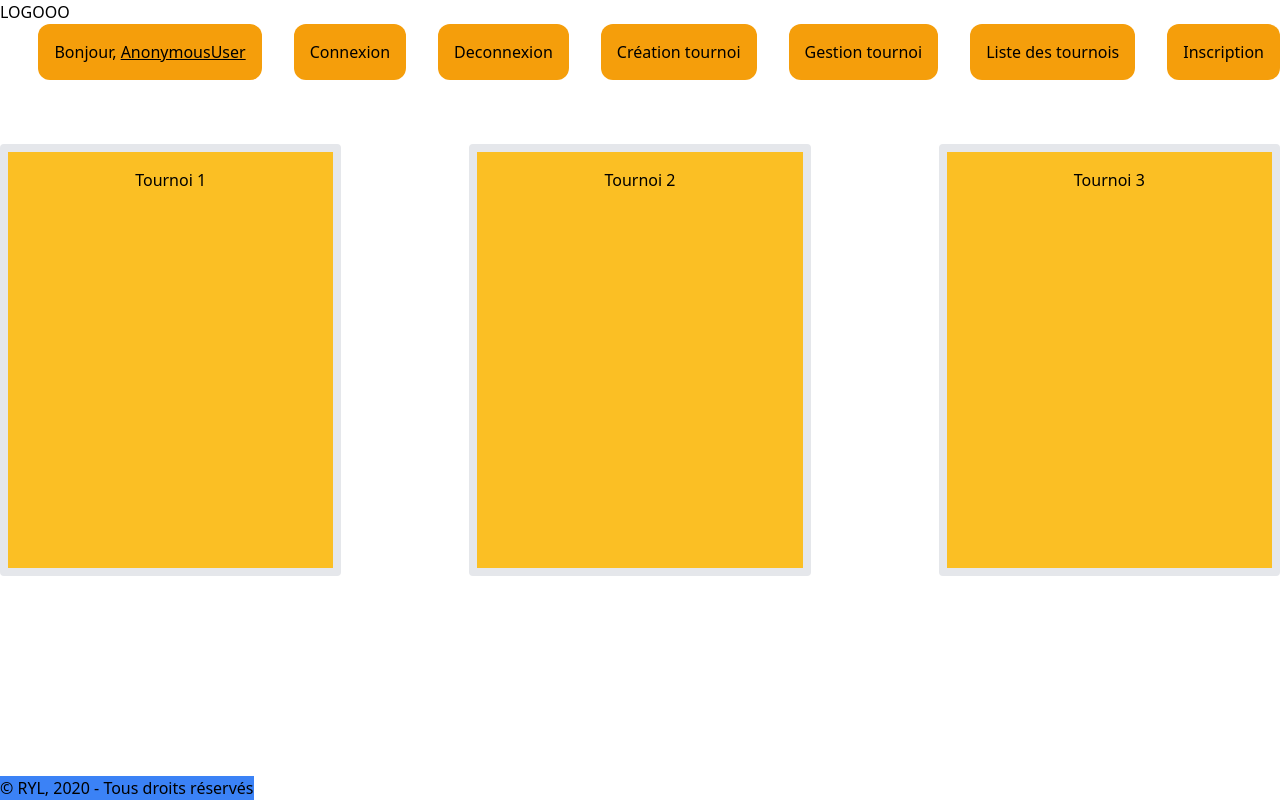
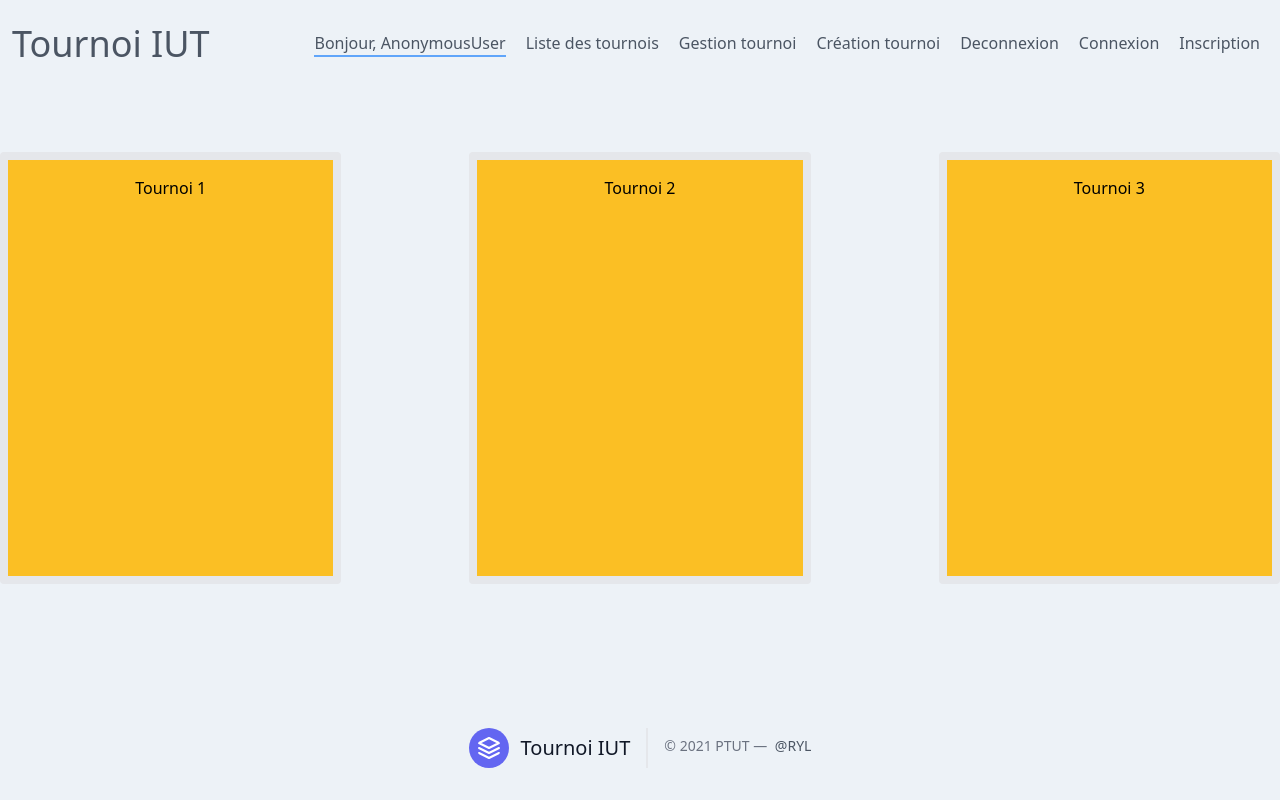
Before and after one commit to LouisHNX/PTUT-2020, a Django app: page / in a window 1280 px wide. Run offline with Django 3.2, Linux system fonts and the light colour scheme.

Commit message:
Header/Footer Propre
Ajout header footer dans connexion/inscription

```diff
--- a/Projet/TournoiSport/templates/TournoiSport/base.html
+++ /dev/null
@@ -1 +0,0 @@
-{% load static %}
--- a/Projet/TournoiSport/templates/TournoiSport/index.html
+++ b/Projet/TournoiSport/templates/TournoiSport/index.html
@@ -5,27 +5,26 @@
         <meta charset="UTF-8">
         <meta name="viewport" content="width=device-width, initial-scale=1.0">
         <link href="https://unpkg.com/tailwindcss@%5E2/dist/tailwind.min.css" rel="stylesheet">
-        <title>Test Django</title>
+        <title>Tournoi RYL</title>
     </head>
+    <body style="background: #edf2f7;">
 
-    <body>
-
-        <header  class="container mx-auto">
-            <nav>
-                <h1>LOGOOO</h1>
-                <ul class="flex flex-row-reverse space-x-8 space-x-reverse ">
-                    <li class="bg-yellow-500 rounded-xl p-4"><a href="register/">Inscription</a></li>
-                    <li class="bg-yellow-500 rounded-xl p-4"><a href="listeTournois/">Liste des tournois</a></li>
-                    <li class="bg-yellow-500 rounded-xl p-4"><a href="gestionTournoi/">Gestion tournoi</a></li>
-                    <li class="bg-yellow-500 rounded-xl p-4"><a href="createTournoi/">Création tournoi</a></li>
-                    <li class="bg-yellow-500 rounded-xl p-4"><a href=" {% url 'logout' %} ">Deconnexion</a></li>
-                    <li class="bg-yellow-500 rounded-xl p-4"><a href="login/">Connexion</a></li>
-                    <span class="bg-yellow-500 rounded-xl p-4">Bonjour, <u>{{request.user}}</u></span>
-                </ul>
-            </nav>
-
+        <header class="container mx-auto my-6 text-gray-600 body-font">
+              <nav>
+                  <ul class="md:ml-auto flex  flex-row space-x-8 items-center text-base justify-between">
+                    <span class="ml-3 text-4xl">Tournoi IUT</span>
+                    <div class="flex justify-end justify-between">
+                        <span class="mr-5 hover:text-gray-90 border-b-2 border-blue-400">Bonjour, {{request.user}}</span>
+                        <li class="mr-5 hover:text-gray-900"><a href="{% url 'listeTournois' %}">Liste des tournois</a></li>
+                        <li class="mr-5 hover:text-gray-900"><a href="gestionTournoi/">Gestion tournoi</a></li>
+                        <li class="mr-5 hover:text-gray-900"><a href="createTournoi/">Création tournoi</a></li>
+                        <li class="mr-5 hover:text-gray-900"><a href=" {% url 'logout' %} ">Deconnexion</a></li>
+                        <li class="mr-5 hover:text-gray-900"><a href="{% url 'login' %}">Connexion</a></li>
+                        <li class="mr-5 hover:text-gray-900"><a href="{% url 'register' %}">Inscription</a></li>
+                    </div>
+                  </ul>
+              </nav>
         </header>
-
 
         <main  class="container mx-auto">
             <div class="flex flex-row space-x-32 pt-16">
@@ -36,15 +35,18 @@
 
         </main>
 
-
-        <footer  class="absolute bottom-0">
-
-            <ul>
-                <li class="bg-blue-500 " >&copy RYL, 2020 - Tous droits réservés</li>
-            </ul>
-
+        <footer class="container mx-auto absolute inset-x-0 bottom-0 py-8 text-gray-600 body-font">
+            <div class="flex flex-row justify-center">
+                <a class="flex title-font font-medium items-center md:justify-start justify-center text-gray-900">
+                    <svg xmlns="http://www.w3.org/2000/svg" fill="none" stroke="currentColor" stroke-linecap="round" stroke-linejoin="round" stroke-width="2" class="w-10 h-10 text-white p-2 bg-indigo-500 rounded-full" viewBox="0 0 24 24">
+                        <path d="M12 2L2 7l10 5 10-5-10-5zM2 17l10 5 10-5M2 12l10 5 10-5"></path>
+                    </svg>
+                    <span class="ml-3 text-xl">Tournoi IUT</span>
+                </a>
+                <p class="text-sm text-gray-500 sm:ml-4 sm:pl-4 sm:border-l-2 sm:border-gray-200 sm:py-2 sm:mt-0 mt-4">© 2021 PTUT —
+                    <a href="" class="text-gray-600 ml-1" rel="noopener noreferrer" target="_blank">@RYL</a>
+                </p>
+            </div>
         </footer>
-
     </body>
-
 </html>
--- a/Projet/TournoiSport/urls.py
+++ b/Projet/TournoiSport/urls.py
@@ -7,7 +7,7 @@ urlpatterns = [
     path('',views.index, name='index'),
     path('gestionTournoi/', views.gestionTournoi),
     path('createTournoi/', views.pagecreatetournoi),
-    path('listeTournois/', views.listetournois),
+    path('listeTournois/', views.listetournois, name="listeTournois"),
     path('gestionTournoi/createPool/', views.createPool),
     path('gestionTournoi/<str:name>/', views.listteam),
     path('create/', views.createtournoi),
```
Also changed, not shown: Projet/TournoiSport/templates/TournoiSport/login.html (+32 -3 lines), Projet/TournoiSport/templates/TournoiSport/register.html (+32 -3 lines), Projet/db.sqlite3.
